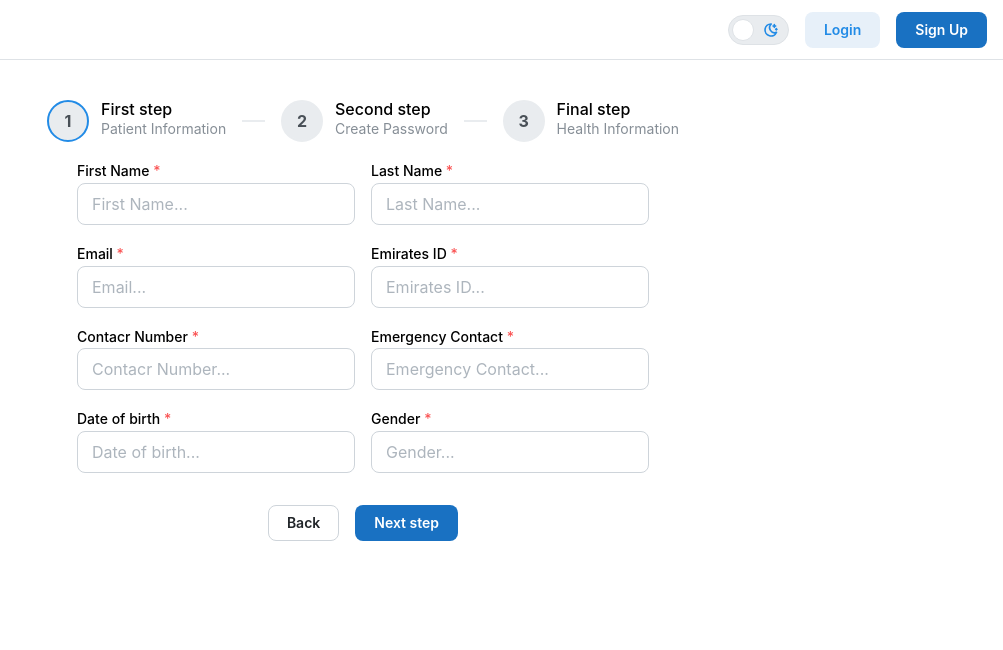
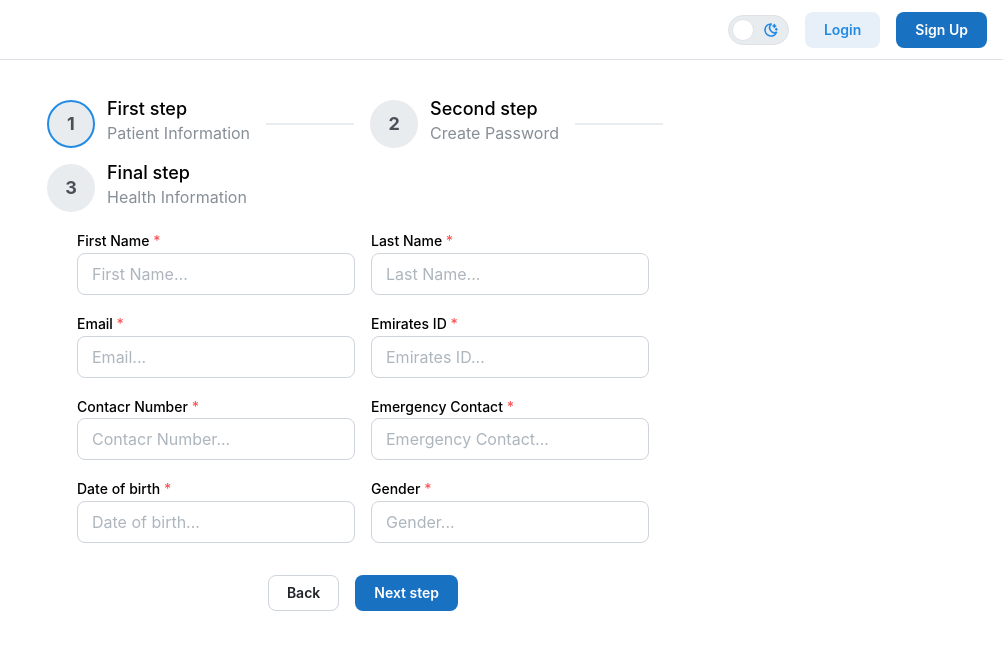
Before and after one commit to Hayat-Project/hayat_medical, a React (Vite) app: page /signup in a window 1280 px wide. Shown: the top 650 px of the page, without its empty margins (277-1280 px from the left). Built offline with nearby package versions, Linux system fonts and the light colour scheme.

Commit message:
fix mobile issues

```diff
--- a/src/Components/AdminDashboard/Department/Departments.jsx
+++ b/src/Components/AdminDashboard/Department/Departments.jsx
@@ -6,9 +6,11 @@ import { FaRegEdit } from "react-icons/fa";
 import SearchBarFilter from "../../SearchBarFilter";
 import { useDisclosure } from "@mantine/hooks";
 import AddDepartment from "./AddDepartment";
+import { useMediaQuery } from '@mantine/hooks';
 
 function Departments() {
   const [opened, { open, close }] = useDisclosure(false);
+  const isMobile = useMediaQuery(`(max-width: 1200px)`);
   const data = departmentsData.map((department) => (
     <Table.Tr key={department.id}>
       <Table.Td>{department.name}</Table.Td>
--- a/src/Components/LandPage/Login.jsx
+++ b/src/Components/LandPage/Login.jsx
@@ -1,4 +1,5 @@
 import { Input, Button, Grid, PasswordInput, Title, Space, Group, Card } from '@mantine/core';
+import { useMediaQuery } from '@mantine/hooks';
 import { useState } from 'react';
 import { useNavigate } from "react-router-dom";
 
@@ -8,6 +9,7 @@ function Login() {
     const [loginDoctor, setloginDoctor] = useState(false);
     const [loginAdmin, setloginAdmin] = useState(false);
     const navigate = useNavigate();
+    const isMobile = useMediaQuery(`(max-width: 1200px)`);
 
     function handleLogin() {
         if (email === "doctor" && password === "doctor")
@@ -19,8 +21,8 @@ function Login() {
     return (
         <>
             <Grid mt={200}>
-                <Grid.Col span={4.5}></Grid.Col>
-                <Grid.Col span={3}>
+                <Grid.Col span={isMobile ? 1 : 4.5}></Grid.Col>
+                <Grid.Col span={isMobile ? 10 : 3}>
                     <Card shadow="sm" withBorder radius="md">
                         <Title order={2}>Login</Title>
                         <Space h="xl" />
--- a/src/Components/LandPage/SignUp.jsx
+++ b/src/Components/LandPage/SignUp.jsx
@@ -1,19 +1,21 @@
 import { useState } from 'react';
 import { Stepper, Button, Group, Grid, Center, Stack, Title } from '@mantine/core';
 import SignUpForm from './SignUpForm';
+import { useMediaQuery } from '@mantine/hooks';
 
 function SignUp() {
     const [active, setActive] = useState(0);
     const nextStep = () => setActive((current) => (current < 3 ? current + 1 : current));
     const prevStep = () => setActive((current) => (current > 0 ? current - 1 : current));
+    const isMobile = useMediaQuery(`(max-width: 1200px)`);
 
     return (
         <>
             <Grid mt={100}>
-                <Grid.Col span={3}></Grid.Col>
-                <Grid.Col span={6}>
-                    <Stepper active={active}>
-                        <Stepper.Step label="First step" description="Patient Information">
+                <Grid.Col span={isMobile ? 12 :3}></Grid.Col>
+                <Grid.Col span={isMobile ? 12 :6}>
+                    <Stepper active={active} size={isMobile ? "xs" : "lg"}>
+                        <Stepper.Step label="First step" description="Patient Information" si>
                             <Stack>
                                 <SignUpForm label1="First Name" placeholder1="First Name..."
                                     label2="Last Name" placeholder2="Last Name..."
@@ -44,7 +46,7 @@ function SignUp() {
                         </Stepper.Step>
                         <Stepper.Completed>
                             <Center>
-                                <Title order={2}>Completed, account has been created successfully!</Title>
+                                <Title order={isMobile ? 4 :2}>Completed, account has been created successfully!</Title>
                             </Center>
 
                         </Stepper.Completed>
@@ -55,7 +57,6 @@ function SignUp() {
                         <Button onClick={nextStep}>Next step</Button>
                     </Group>
                 </Grid.Col>
-                <Grid.Col span={3}></Grid.Col>
             </Grid>
         </>
     );
--- a/src/Components/MessagesView/Messages.jsx
+++ b/src/Components/MessagesView/Messages.jsx
@@ -4,14 +4,16 @@ import MainHeader from "../MainHeader";
 import patientMessages from "../../mockdata/patientMessages.json";
 import staffMessages from "../../mockdata/staffMessages.json"
 import UserList from "./UserList";
+import { useMediaQuery } from '@mantine/hooks';
 
 function Messages() {
+  const isMobile = useMediaQuery(`(max-width: 1200px)`);
 
   return (
     <>
       <MainHeader header="Messages" dataSize="2" type="Unread Messages"/>
       <Grid mt="20">
-        <Grid.Col span={4}>
+        <Grid.Col span={isMobile ? 12 : 4}>
           <Card shadow="sm" withBorder >
             <Tabs radius="md" defaultValue="Patients">
               <Tabs.List>
@@ -32,7 +34,7 @@ function Messages() {
             </Tabs>
           </Card>
         </Grid.Col>
-        <Grid.Col span={8}>
+        <Grid.Col span={isMobile ? 12 : 8}>
           <Card shadow="sm" withBorder>
             <Group justify="space-between">
                 <Group>
```
